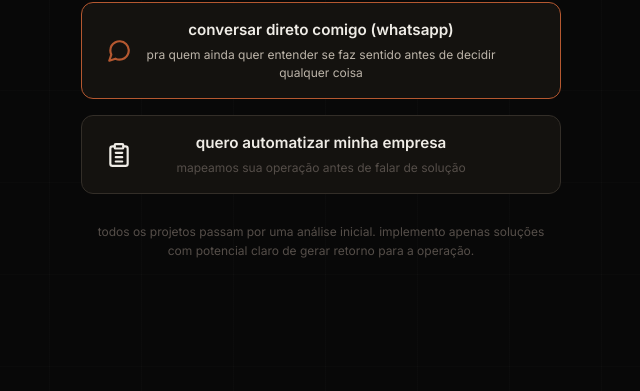
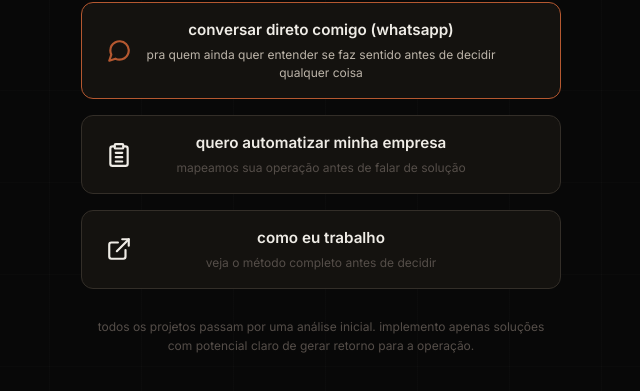
Before and after one commit to Marques10604/link-bio-ivonilson, a plain HTML site: page index.html in a window 1280 px wide. Shown: the part 341-732 px from the top of the page, without its empty margins (319-959 px from the left). Drawn offline with Linux system fonts and the light colour scheme.

Commit message:
Adiciona botão pra landing page como terceira opção do funil
Pra quem quer conhecer o método antes de chamar no WhatsApp
ou preencher o formulário de diagnóstico.

```diff
--- a/index.html
+++ b/index.html
@@ -485,6 +485,17 @@
         </div>
       </a>
 
+      <a href="https://operacoes-inteligentes-landing.vercel.app" target="_blank" rel="noopener" class="btn">
+        <div class="btn-icon">
+          <!-- External link icon -->
+          <svg viewBox="0 0 24 24"><path d="M18 13v6a2 2 0 0 1-2 2H5a2 2 0 0 1-2-2V8a2 2 0 0 1 2-2h6"></path><polyline points="15 3 21 3 21 9"></polyline><line x1="10" y1="14" x2="21" y2="3"></line></svg>
+        </div>
+        <div class="btn-text">
+          como eu trabalho
+          <span style="display:block; font-size:0.75rem; color: #554E49; margin-top:4px; font-weight: 400;">veja o método completo antes de decidir</span>
+        </div>
+      </a>
+
     </div>
 
     <p style="margin-top: 28px; font-size: 0.75rem; color: #554E49; text-align: center; line-height: 1.6; max-width: 95%;">
```
